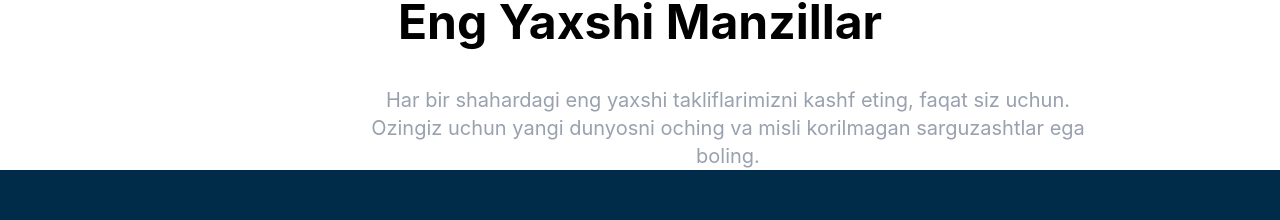
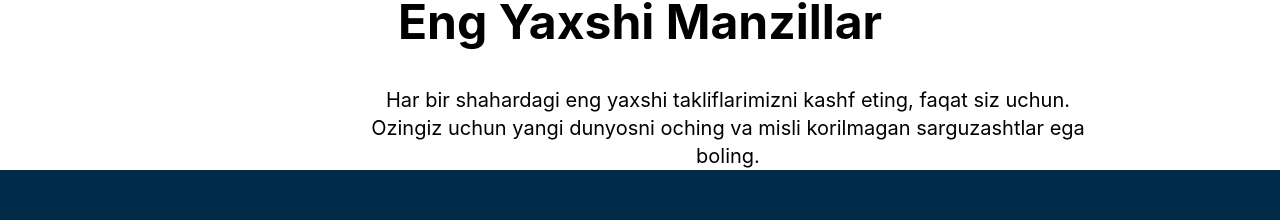
Before and after one commit to fg325609-beep/Tour-Land, a Next.js app: page / in a window 1280 px wide. Shown: the part 5221-5441 px from the top of the page. Built offline with nearby package versions, Linux system fonts and the light colour scheme.

Commit message:
location

```diff
--- a/src/app/companents/locations/location.jsx
+++ b/src/app/companents/locations/location.jsx
@@ -6,7 +6,7 @@ const location = () => {
        <p className='text-black text-5xl font-bold text-center'>
        Eng Yaxshi Manzillar
        </p>
-       <p className='text-gray-400 w-180 text-center ml-92 mt-10 text-xl'>Har bir shahardagi eng yaxshi takliflarimizni kashf eting, faqat siz uchun. Ozingiz uchun yangi dunyosni oching va misli korilmagan sarguzashtlar ega boling.</p>
+       <p className='text-gray-410 w-180 text-center ml-92 mt-10 text-xl'>Har bir shahardagi eng yaxshi takliflarimizni kashf eting, faqat siz uchun. Ozingiz uchun yangi dunyosni oching va misli korilmagan sarguzashtlar ega boling.</p>
 
        <div>
 
```
